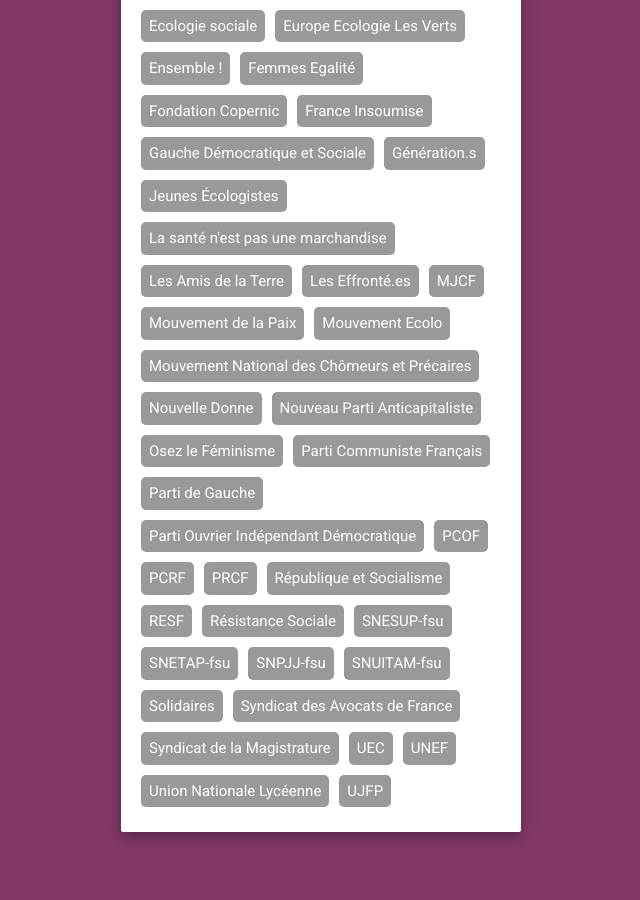
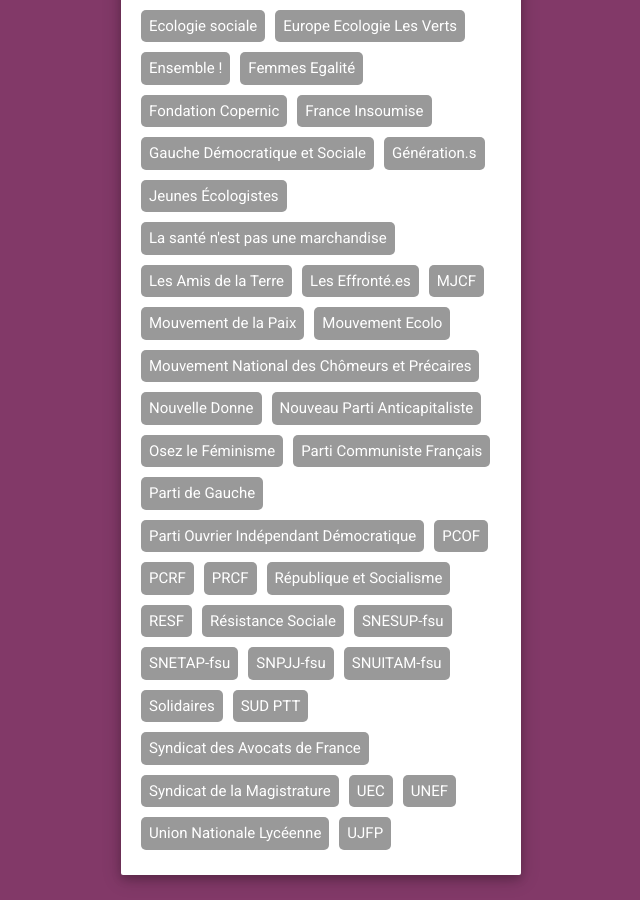
Before and after one commit to tonygoussot/mareepopulaire, a Jekyll site: the page built from index.html, in a window 1280 px wide and 900 px high, scrolled down 2474 px. Shown: the whole window, without its empty margins (524-1164 px from the left). Built offline with Jekyll 4.4.1, drawn with Linux system fonts in a browser that asks for light colours; before the commit the page ends 3331 px from its top, so only the background shows below that.

Commit message:
Update signataires.yml

```diff
--- a/_data/signataires.yml
+++ b/_data/signataires.yml
@@ -1,3 +1,4 @@
+
 - nom: AC!
 - nom: Act Up-Paris
 - nom: Alternatiba
@@ -54,6 +55,7 @@
 - nom: SNPJJ-fsu
 - nom: SNUITAM-fsu
 - nom: Solidaires
+- nom: SUD PTT
 - nom: Syndicat des Avocats de France
 - nom: Syndicat de la Magistrature
 - nom: UEC
```
